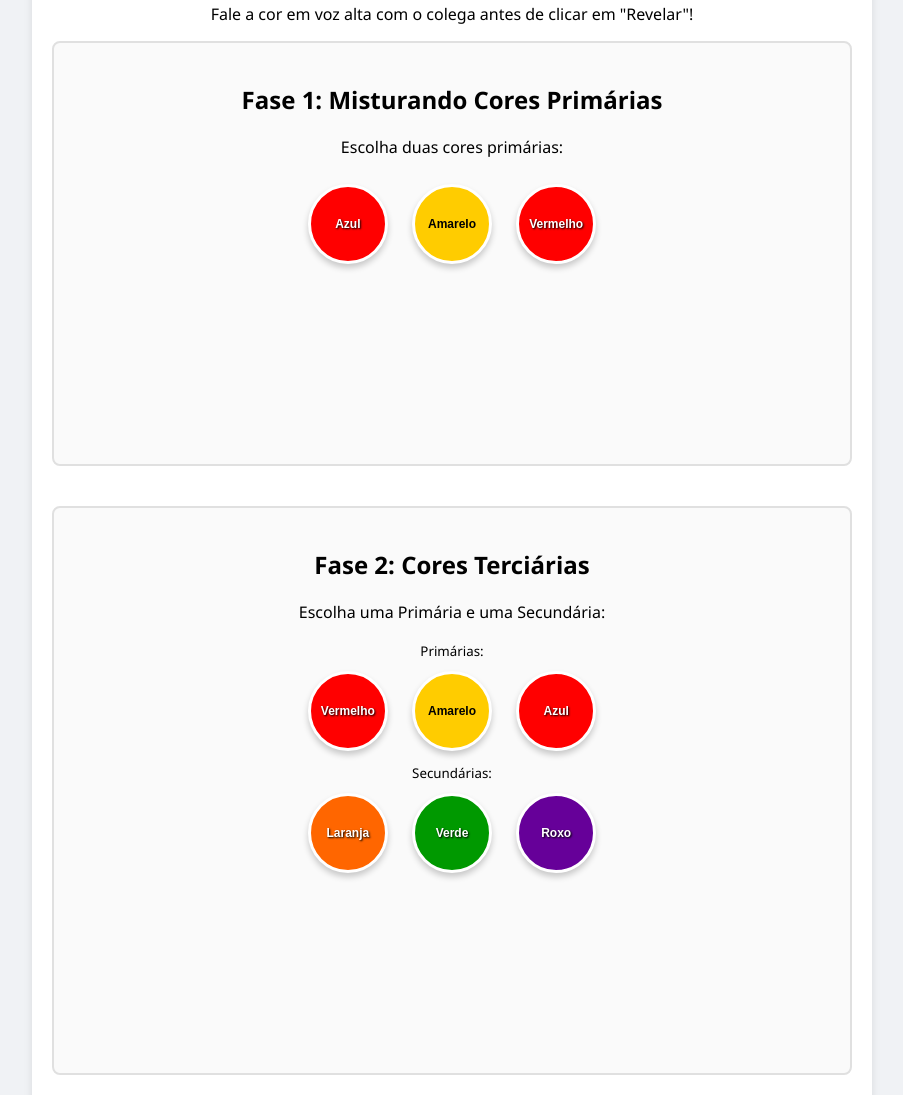
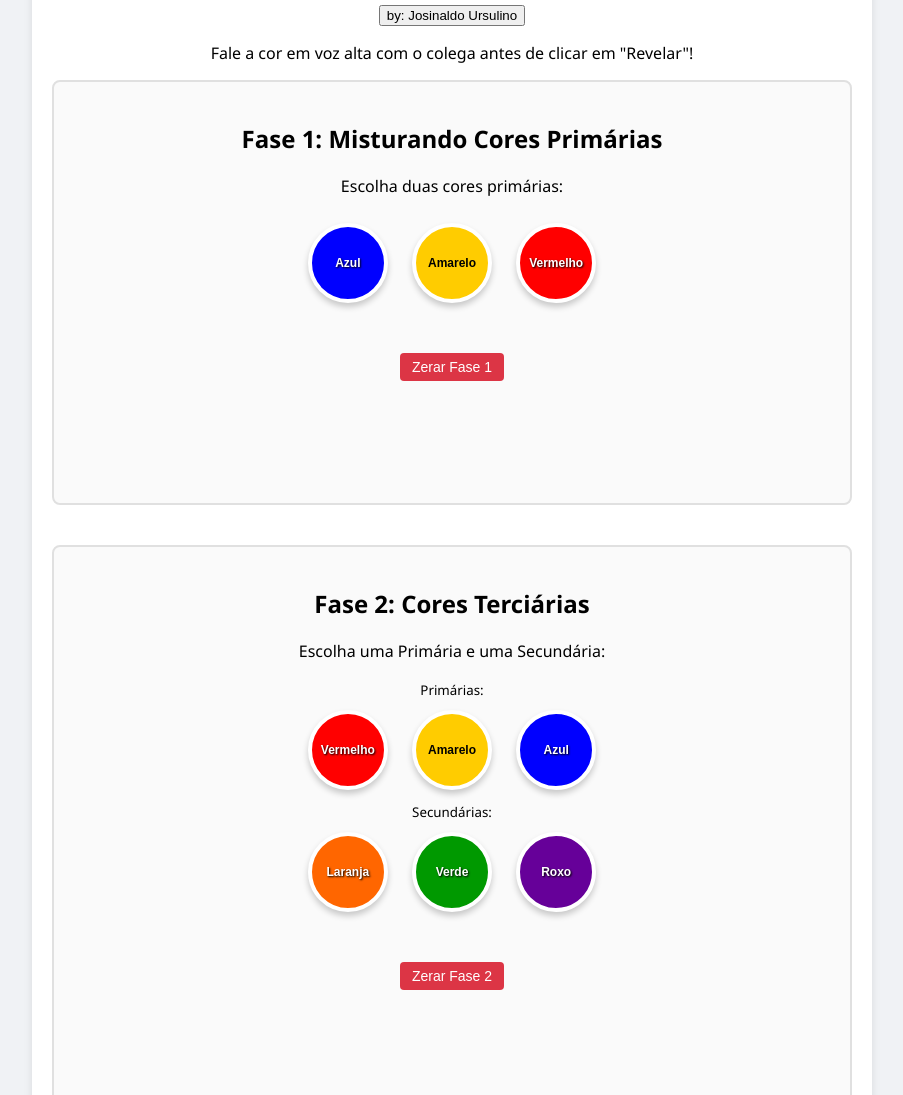
Before and after one commit to josinaldoursulinogomes-design/DevClub-2026, a plain HTML site: page CORES NO AR/index.html in a window 1280 px wide. Shown: the part 123-1218 px from the top of the page, without its empty margins (188-1091 px from the left). Drawn offline with Linux system fonts and the light colour scheme.

Commit message:
modificações de cores e algins códigos

```diff
--- a/CORES/TODAS AS FASES_cores.html
+++ b/CORES NO AR/index.html
@@ -27,12 +27,13 @@
             border: 2px solid #e0e0e0;
             border-radius: 8px;
             background: #fafafa;
+            position: relative;
         }
         .btn-cor {
             width: 80px;
             height: 80px;
             border-radius: 50%;
-            border: 3px solid #fff;
+            border: 4px solid #fff; /* Borda padrão branca */
             box-shadow: 0 4px 6px rgba(0,0,0,0.2);
             cursor: pointer;
             margin: 10px;
@@ -40,10 +41,16 @@
             font-size: 12px;
             color: white;
             text-shadow: 1px 1px 2px #000;
-            transition: transform 0.2s;
+            transition: all 0.2s ease;
         }
         .btn-cor:hover { transform: scale(1.1); }
-        .btn-cor.selecionado { border: 3px solid #333; transform: scale(1.05); }
+
+        /* ESTILO DO BOTÃO SELECIONADO: Ganha destaque e borda escura */
+        .btn-cor.selecionado {
+            border: 5px solid #222 !important;
+            transform: scale(1.15);
+            box-shadow: 0 0 12px rgba(0,0,0,0.4);
+        }
 
         .resultado-box {
             margin-top: 20px;
@@ -64,6 +71,7 @@
             font-size: 20px;
             font-weight: bold;
             color: #333;
+            margin-bottom: 10px;
         }
         button.action-btn {
             background-color: #007bff;
@@ -73,9 +81,22 @@
             font-size: 16px;
             border-radius: 5px;
             cursor: pointer;
+            margin: 5px;
+        }
+        button.action-btn:hover { background-color: #0056b3; }
+
+        /* Botão estilizado para Zerar */
+        button.reset-btn {
+            background-color: #dc3545;
+            color: white;
+            border: none;
+            padding: 6px 12px;
+            font-size: 14px;
+            border-radius: 4px;
+            cursor: pointer;
             margin-top: 10px;
         }
-        button.action-btn:hover { background-color: #0056b3; }
+        button.reset-btn:hover { background-color: #bd2130; }
 
         .slider-control {
             margin: 15px 0;
@@ -91,12 +112,13 @@
 
 <div class="container">
     <h1>Laboratório de Cores e Linhas - 6º Ano</h1>
+    <button> by: Josinaldo Ursulino </button>
     <p>Fale a cor em voz alta com o colega antes de clicar em "Revelar"!</p>
 
-    <div class="fase">
+    <div class="fase" id="fase1">
         <h2>Fase 1: Misturando Cores Primárias</h2>
         <p>Escolha duas cores primárias:</p>
-        <button class="btn-cor" style="background-color: #ff0000;" onclick="selecionarFase1(this, 'azul')">Azul</button>
+        <button class="btn-cor" style="background-color: #0000ff;" onclick="selecionarFase1(this, 'azul')">Azul</button>
         <button class="btn-cor" style="background-color: #ffcc00; color: black; text-shadow: none;" onclick="selecionarFase1(this, 'amarelo')">Amarelo</button>
         <button class="btn-cor" style="background-color: #ff0000;" onclick="selecionarFase1(this, 'vermelho')">Vermelho</button>
 
@@ -104,17 +126,18 @@
             <button class="action-btn" id="btn-revelar-1" style="display:none;" onclick="revelarFase1()">Diga a resposta e clique para Revelar</button>
             <div id="circulo-1" class="circulo-resultado"></div>
             <div id="nome-1" class="nome-cor"></div>
+            <button class="reset-btn" onclick="zerarFase1()">Zerar Fase 1</button>
         </div>
     </div>
 
-    <div class="fase">
+    <div class="fase" id="fase2">
         <h2>Fase 2: Cores Terciárias</h2>
         <p>Escolha uma Primária e uma Secundária:</p>
         <div>
             <small>Primárias:</small><br>
             <button class="btn-cor" style="background-color: #ff0000;" onclick="selecionarFase2('p', this, 'vermelho')">Vermelho</button>
             <button class="btn-cor" style="background-color: #ffcc00; color: black; text-shadow: none;" onclick="selecionarFase2('p', this, 'amarelo')">Amarelo</button>
-            <button class="btn-cor" style="background-color: #ff0000;" onclick="selecionarFase2('p', this, 'azul')">Azul</button>
+            <button class="btn-cor" style="background-color: #0000ff;" onclick="selecionarFase2('p', this, 'azul')">Azul</button>
         </div>
         <div>
             <small>Secundárias:</small><br>
@@ -127,10 +150,11 @@
             <button class="action-btn" id="btn-revelar-2" style="display:none;" onclick="revelarFase2()">Diga a resposta e clique para Revelar</button>
             <div id="circulo-2" class="circulo-resultado"></div>
             <div id="nome-2" class="nome-cor"></div>
+            <button class="reset-btn" onclick="zerarFase2()">Zerar Fase 2</button>
         </div>
     </div>
 
-    <div class="fase">
+    <div class="fase" id="fase3">
         <h2>Fase 3: Mistura por Porcentagem</h2>
         <p>Ajuste as quantidades para criar novas tonalidades:</p>
 
@@ -154,12 +178,13 @@
             <button class="action-btn" onclick="misturarPorcentagem()">Adivinhe a cor e clique para Misturar</button>
             <div id="circulo-3" class="circulo-resultado" style="display:block; background-color: #009900;"></div>
             <div id="nome-3" class="nome-cor">Verde (Equilibrado)</div>
+            <button class="reset-btn" onclick="zerarFase3()">Zerar Sliders</button>
         </div>
     </div>
 </div>
 
 <script>
-    // Lógica da Fase 1
+    // --- LÓGICA DA FASE 1 ---
     let escolhasFase1 = [];
     function selecionarFase1(btn, cor) {
         if (btn.classList.contains('selecionado')) {
@@ -201,11 +226,22 @@
         }
     }
 
-    // Lógica da Fase 2
+    function zerarFase1() {
+        escolhasFase1 = [];
+        const botoes = document.querySelectorAll('#fase1 .btn-cor');
+        botoes.forEach(b => b.classList.remove('selecionado'));
+        document.getElementById('btn-revelar-1').style.display = 'none';
+        document.getElementById('circulo-1').style.display = 'none';
+        document.getElementById('nome-1').innerText = '';
+    }
+
+
+    // --- LÓGICA DA FASE 2 ---
     let primariaFase2 = '';
     let secundariaFase2 = '';
 
     function selecionarFase2(tipo, btn, cor) {
+        // Remove a seleção apenas do bloco correspondente (ou primária ou secundária)
         const botoes = btn.parentNode.querySelectorAll('.btn-cor');
         botoes.forEach(b => b.classList.remove('selecionado'));
 
@@ -227,7 +263,6 @@
 
         const mistura = `${primariaFase2}+${secundariaFase2}`;
 
-        // Mapeamento das Terciárias
         const coresTerciarias = {
             'vermelho+laranja': { hex: '#ff4500', nome: 'Vermelho-alaranjado' },
             'amarelo+laranja': { hex: '#ffaa00', nome: 'Amarelo-alaranjado' },
@@ -237,7 +272,6 @@
             'vermelho+roxo': { hex: '#c71585', nome: 'Vermelho-arroxeado (Magneta/Vinho)' }
         };
 
-        // Fallback caso escolham misturas que anulam (ex: amarelo + roxo)
         if (coresTerciarias[mistura]) {
             circulo.style.backgroundColor = coresTerciarias[mistura].hex;
             nome.innerText = coresTerciarias[mistura].nome.toUpperCase();
@@ -247,12 +281,25 @@
         }
     }
 
-    // Lógica da Fase 3
-    function actualizarLabels() {
+    function zerarFase2() {
+        primariaFase2 = '';
+        secundariaFase2 = '';
+        const botoes = document.querySelectorAll('#fase2 .btn-cor');
+        botoes.forEach(b => b.classList.remove('selecionado'));
+        document.getElementById('btn-revelar-2').style.display = 'none';
+        document.getElementById('circulo-2').style.display = 'none';
+        document.getElementById('nome-2').innerText = '';
+    }
+
+
+    // --- LÓGICA DA FASE 3 ---
+    function atualizarLabels() {
         document.getElementById('val-amarelo').innerText = document.getElementById('porcentagem-amarelo').value + '%';
         document.getElementById('val-vermelho').innerText = document.getElementById('porcentagem-vermelho').value + '%';
         document.getElementById('val-azul').innerText = document.getElementById('porcentagem-azul').value + '%';
     }
+
+    window.onload = atualizarLabels;
 
     function misturarPorcentagem() {
         let y = parseInt(document.getElementById('porcentagem-amarelo').value);
@@ -260,14 +307,12 @@
         let b = parseInt(document.getElementById('porcentagem-azul').value);
 
         let total = y + r + b;
-        if (total === 0) { y = 1; r = 1; b = 1; total = 3; } // Evita divisão por zero
+        if (total === 0) { y = 1; r = 1; b = 1; total = 3; }
 
-        // Conversão simples para RGB baseado nas proporções
         let redComponent = Math.round((r * 255 + y * 255) / total);
         let greenComponent = Math.round((y * 200 + b * 100) / total);
         let blueComponent = Math.round((b * 255) / total);
 
-        // Limitar valores máximos do RGB
         redComponent = Math.min(255, redComponent);
         greenComponent = Math.min(255, greenComponent);
         blueComponent = Math.min(255, blueComponent);
@@ -277,12 +322,22 @@
 
         circulo.style.backgroundColor = `rgb(${redComponent}, ${greenComponent}, ${blueComponent})`;
 
-        // Identificação aproximada pedagógica para o 6º ano
         if (y > r && y > b) nome.innerText = `Tom predominantemente Amarelado (${y}%)`;
         else if (r > y && r > b) nome.innerText = `Tom predominantemente Avermelhado (${r}%)`;
         else if (b > y && b > r) nome.innerText = `Tom predominantemente Azulado (${b}%)`;
         else nome.innerText = "Tom Neutro / Composto";
     }
+
+    function zerarFase3() {
+        document.getElementById('porcentagem-amarelo').value = 50;
+        document.getElementById('porcentagem-vermelho').value = 0;
+        document.getElementById('porcentagem-azul').value = 50;
+        atualizarLabels();
+
+        // Retorna o círculo padrão (Verde equilibrado 50/50)
+        document.getElementById('circulo-3').style.backgroundColor = '#009900';
+        document.getElementById('nome-3').innerText = 'Verde (Equilibrado)';
+    }
 </script>
 
 </body>
```
